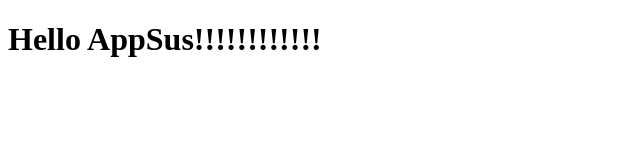
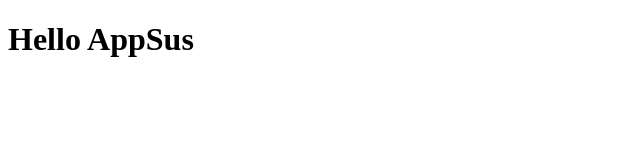
Before and after one commit to liranpar/AppsSus, a plain HTML site: page index.html in a window 1280 px wide. Shown: the whole page, without its empty margins (0-640 px from the left). Drawn offline with Linux system fonts and the light colour scheme.

Commit message:
removed useless !

```diff
--- a/index.html
+++ b/index.html
@@ -7,6 +7,6 @@
     <title>Hello AppSus</title>
   </head>
   <body>
-    <h1>Hello AppSus!!!!!!!!!!!!</h1>
+    <h1>Hello AppSus</h1>
   </body>
 </html>
```
